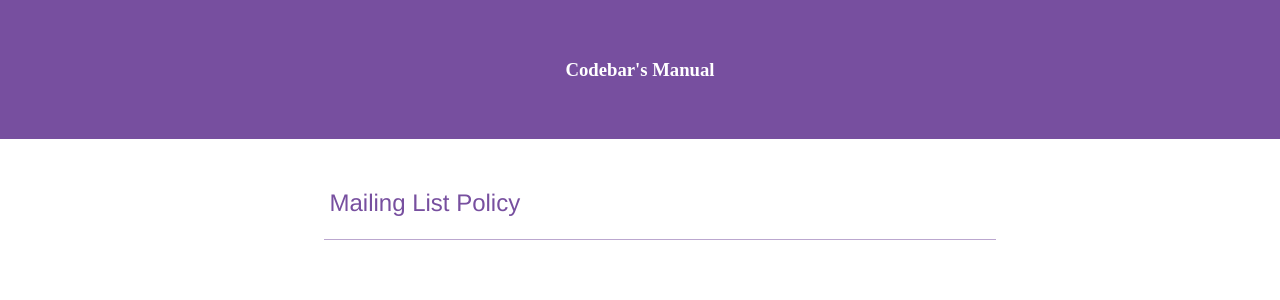
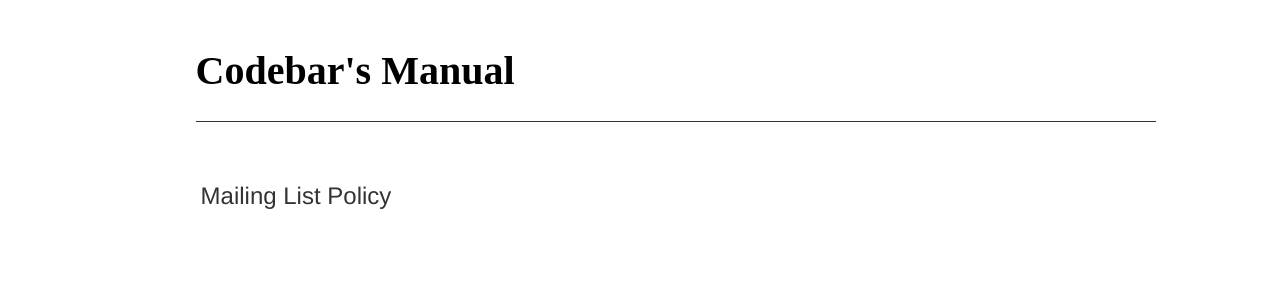
Before and after one commit to codebar/manual, a Jekyll site: the page built from index.html, in a window 1280 px wide. Shown: the top 300 px of the page. Built offline with Jekyll 4.4.1, drawn with Linux system fonts in a browser that asks for light colours; Markdown is read by kramdown in place of the engine named in the settings.

Commit message:
keep styling minimal

```diff
--- a/_includes/head.html
+++ b/_includes/head.html
@@ -6,8 +6,7 @@
     <link rel="stylesheet" href="{{ site.baseurl }}/css/main.css" >
   </head>
   <body>
+    <div class="container">
     <header class="post-header">
-    <h3>{{ site.title }}</h3>
+    <h1>{{ site.title }}</h1>
     </header>
-
-    <div class="container">
--- a/_layouts/post.html
+++ b/_layouts/post.html
@@ -2,7 +2,7 @@
 layout: default
 ---
 <div class="post">
-  <h1 class="post-title">{{ page.title }}</h1>
+  <h2 class="post-title">{{ page.title }}</h2>
 
   <article class="post-content">
     {{ content }}
--- a/css/main.css
+++ b/css/main.css
@@ -7,26 +7,26 @@
 
 header {
   font-family: "Gabriela",serif;
-  text-align: center;
-  background: #774F9F;
-  color: #ffffff;
-  padding: 40px;
+  color: #000;
+  padding: 20px 0 0;
+  width: 960px;
+  border-bottom: 1px solid #333;
+  margin-bottom: 50px;
 }
 
 h1 {
-  font-size: 3em;
+  font-size: 2.5rem;
 }
 
 .content {
-  margin-left: auto;
-  margin-right: auto;
-  width: 80%;
+  margin: 0 auto;
+  width: 960px;
   font-size: 1.5em;
 }
 
 .container {
   max-width: 55.55556rem;
-  margin: 40px auto;
+  margin: 0px auto;
 }
 
 nav ul {
@@ -40,26 +40,21 @@
 
 ul.post-list {
   list-style: none;
+  margin: 0;
+  padding: 0;
 }
 
 ul.post-list li a {
   text-decoration:none;
   font-weight: normal;
-  color: #774F9F;
+  padding-bottom: 4px;
+  color: #333;
+}
+
+ul.post-list li:hover {
+  color: highlight;
 }
 
 ul.post-list li {
- padding: 10px 5px 10px 5px;
-
+  padding: 10px 5px 10px 5px;
 }
-
-hr {
-  border: 0px;
-  height: 1px;
-  background-color: #BBA7CF;
-}
-
-ul.post-list li a:hover {
-  color: purple;
-
-}
--- a/index.html
+++ b/index.html
@@ -9,7 +9,6 @@
       <li>
         <a class="post-link" href="{{ post.url | prepend: site.baseurl }}">{{ post.title }}</a>
       </li>
-      <hr/>
     {% endfor %}
   </ul>
 </div>
```
